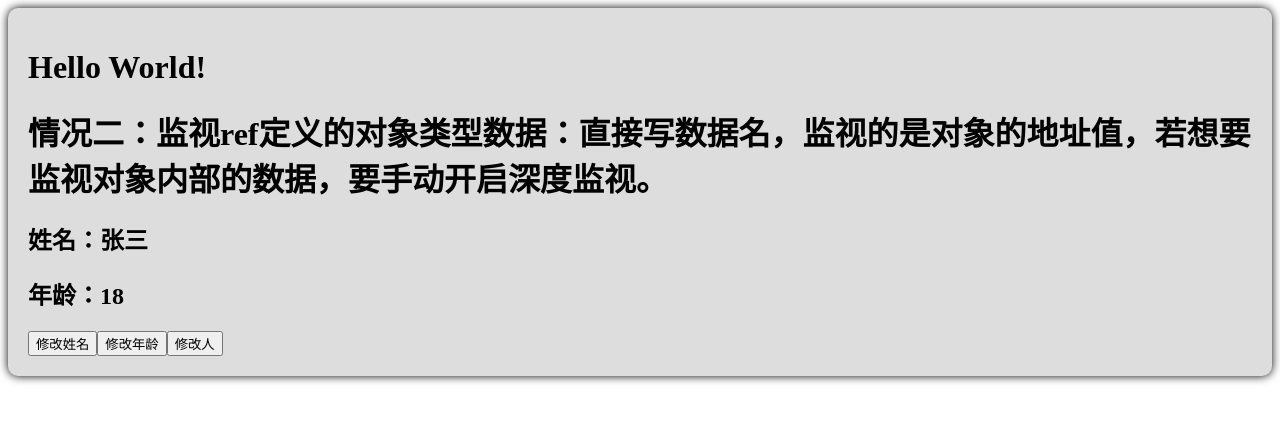
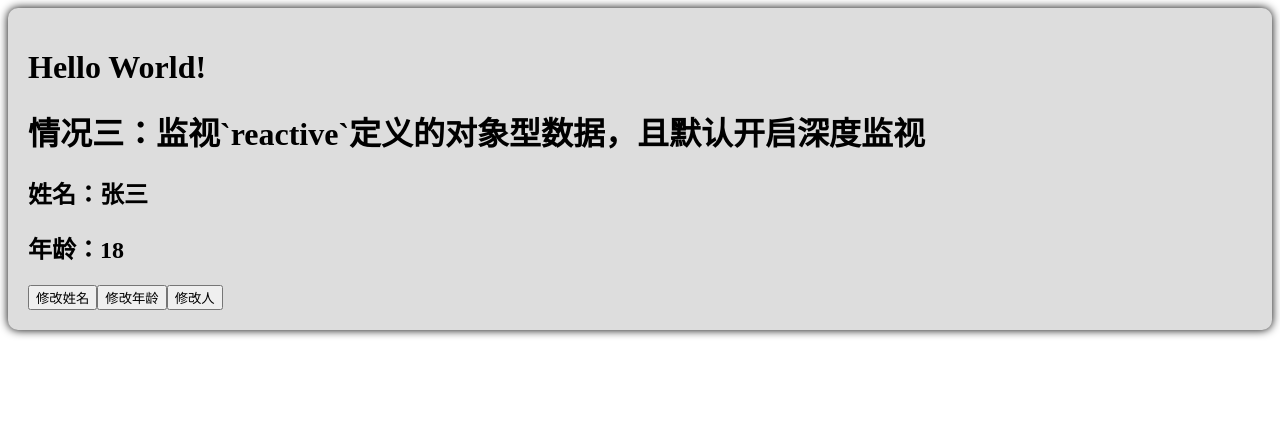
Before and after one commit to LYLMagui/vue3-init, a Vue app: page / in a window 1280 px wide. Shown: the top 422 px of the page. Built offline with nearby package versions, Linux system fonts and the light colour scheme.

Commit message:
『020. watch监视_情况四』

```diff
--- a/src/components/person.vue
+++ b/src/components/person.vue
@@ -1,6 +1,6 @@
 <template>
   <div class="person">
-    <h1>情况二：监视ref定义的对象类型数据：直接写数据名，监视的是对象的地址值，若想要监视对象内部的数据，要手动开启深度监视。</h1>
+    <h1>情况三：监视`reactive`定义的对象型数据，且默认开启深度监视</h1>
     <h2>姓名：{{ person.name }}</h2>
     <h2>年龄：{{ person.age }}</h2>
     <button @click="changeName">修改姓名</button>
@@ -10,36 +10,34 @@
 </template>
 
 <script lang="ts" setup name="person">
-import { ref, watch } from 'vue'
+import { reactive, watch } from 'vue'
 
 /** @@数据@@ */
 
-let person = ref({
+let person = reactive({
   name: "张三",
   age: 18
 })
 
 /** @@方法@@*/
 function changeName() {
-  person.value.name += '~'
+  person.name += '~'
 }
 function changeAge() {
-  person.value.age += 1
+  person.age += 1
 }
+
+// reactive定义的对象在改变时必须用Object.assign()
 function changePerson() {
-  person.value = {
+  Object.assign(person, {
     name: "李四",
     age: 10
-  }
-
-  // 直接写数据名，监视的是对象的地址值，若想要监视对象内部的数据，要手动开启深度监视。
-  // watch的第一个参数是：被监视的数据
-  // watch的第二个参数是：监视的回调
-  // watch的第三个参数是：配置对象（deep、immediate等等）
-  let stopWatch = watch(person, (newValue, oldValue) => {
-    console.log("person变化了", newValue, oldValue);
-    //deep:true是开启深度监视,immediate是开启初始时就监视
-  }, { deep: true, immediate:false })
+  })
 }
 
+let stopWatch = watch(person, (newValue, oldValue) => {
+  console.log("person变化了", newValue, oldValue);
+  //deep:true是开启深度监视,immediate是开启初始时就监视
+})
+
 </script>
```
